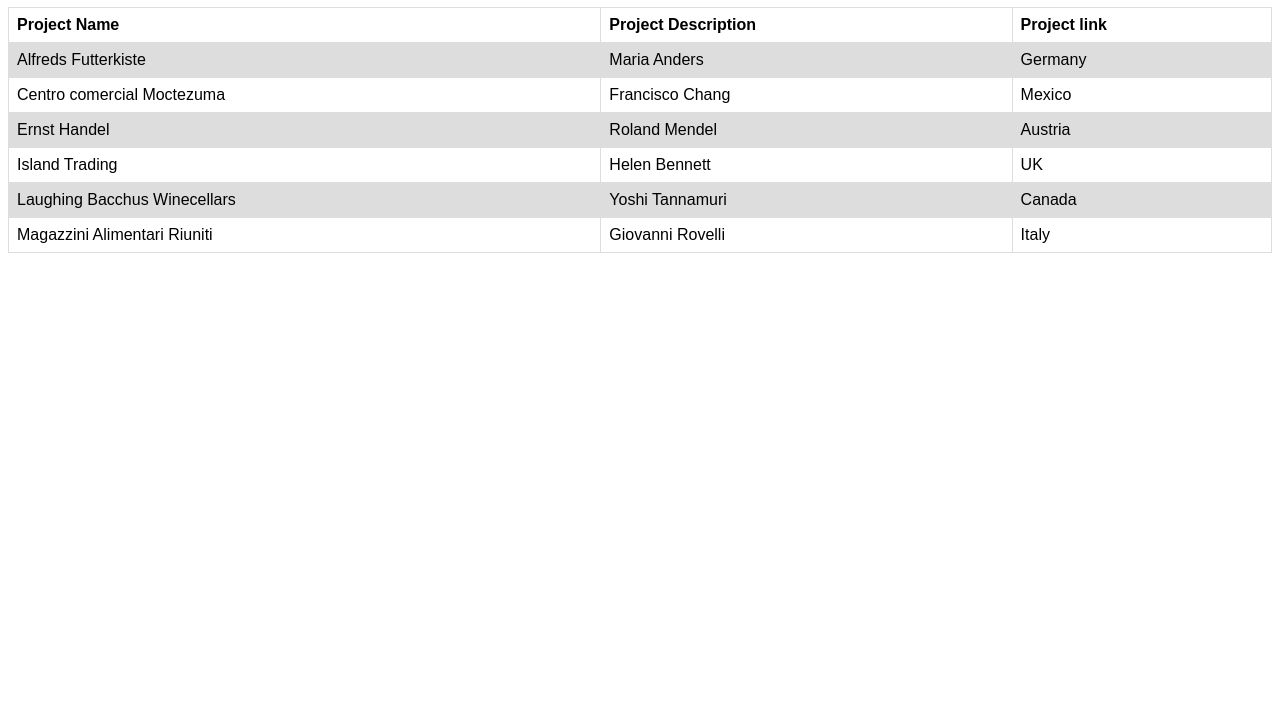
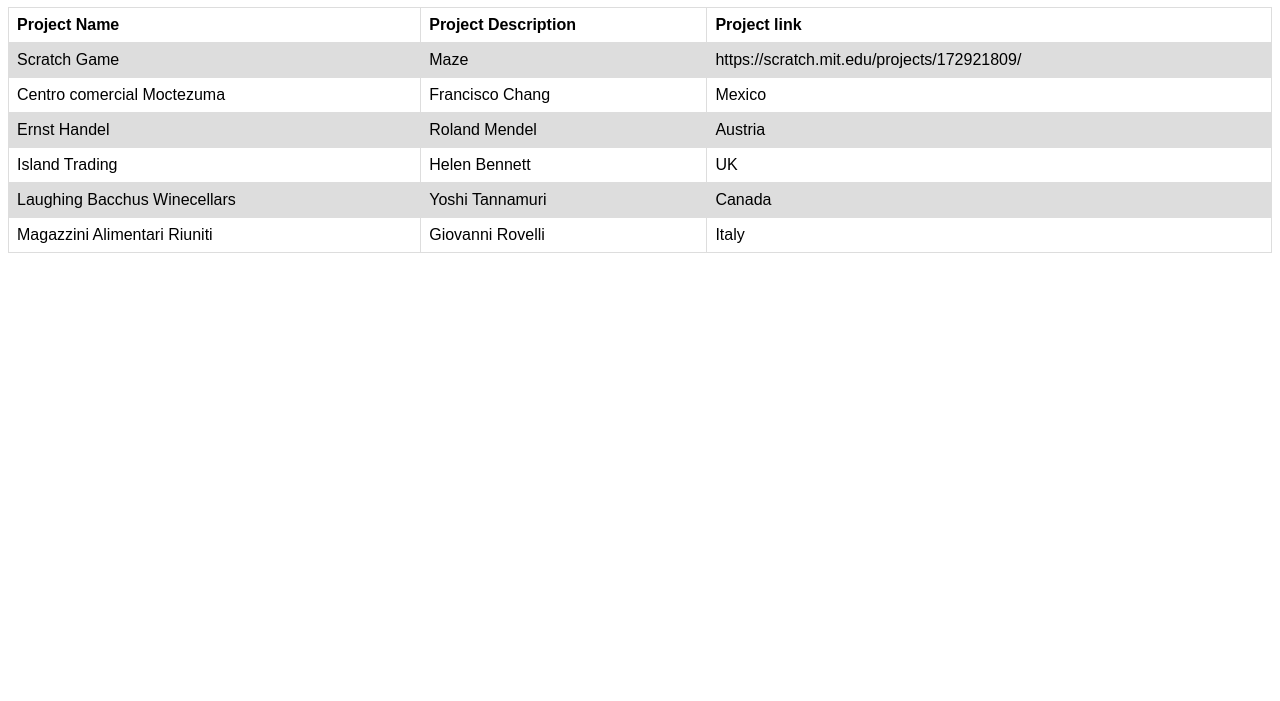
Before and after one commit to DannyYoon/CSP, a plain HTML site: page portfolio.html in a window 1280 px wide. Shown: the part 99-800 px from the top of the page. Drawn offline with Linux system fonts and the light colour scheme.

Commit message:
Update portfolio.html

```diff
--- a/portfolio.html
+++ b/portfolio.html
@@ -41,9 +41,9 @@
     <th>Project link </th>
   </tr>
   <tr>
-    <td>Alfreds Futterkiste</td>
-    <td>Maria Anders</td>
-    <td>Germany</td>
+    <td>Scratch Game</td>
+    <td>Maze</td>
+    <td>https://scratch.mit.edu/projects/172921809/</td>
   </tr>
   <tr>
     <td>Centro comercial Moctezuma</td>
```
